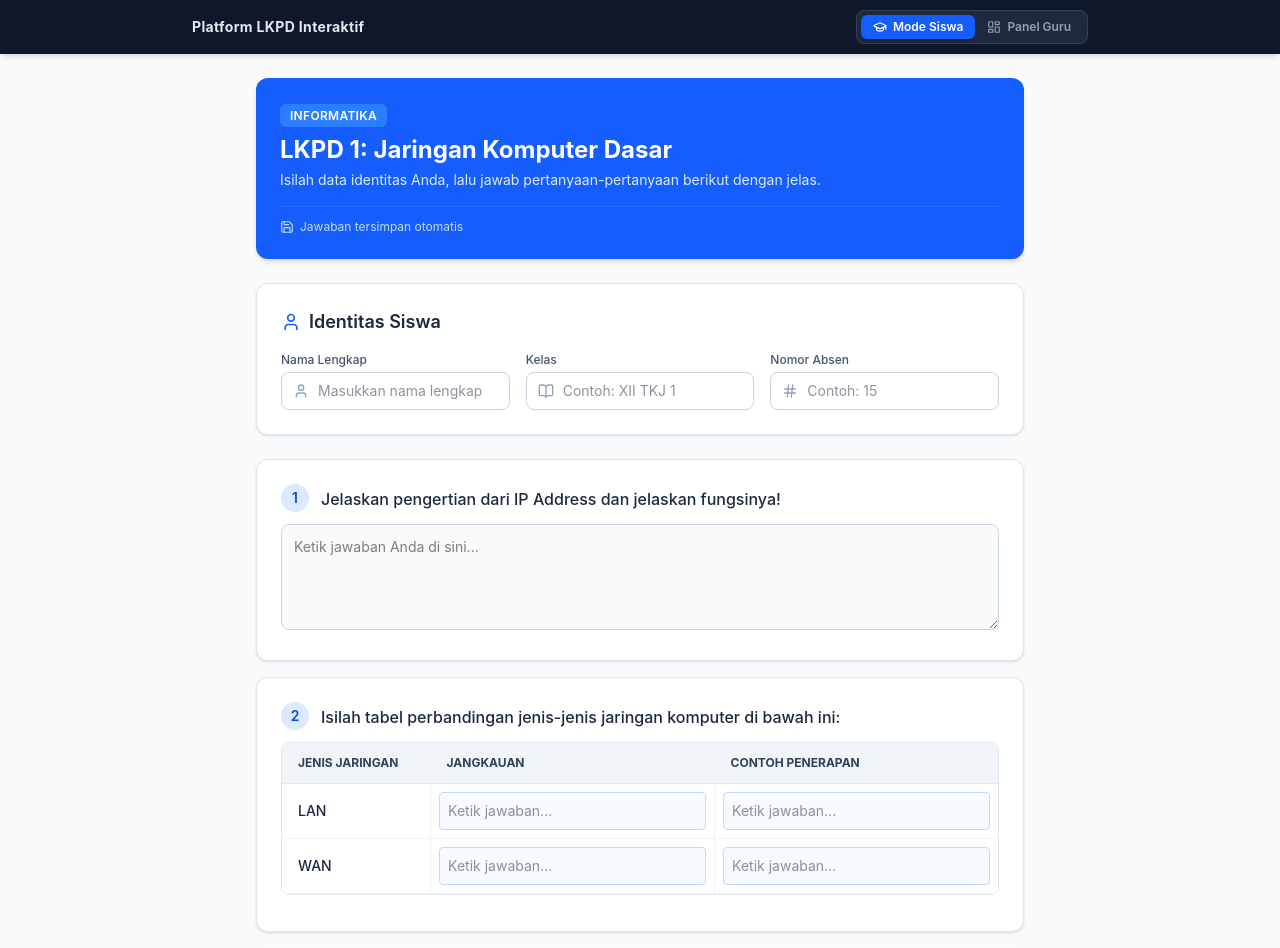
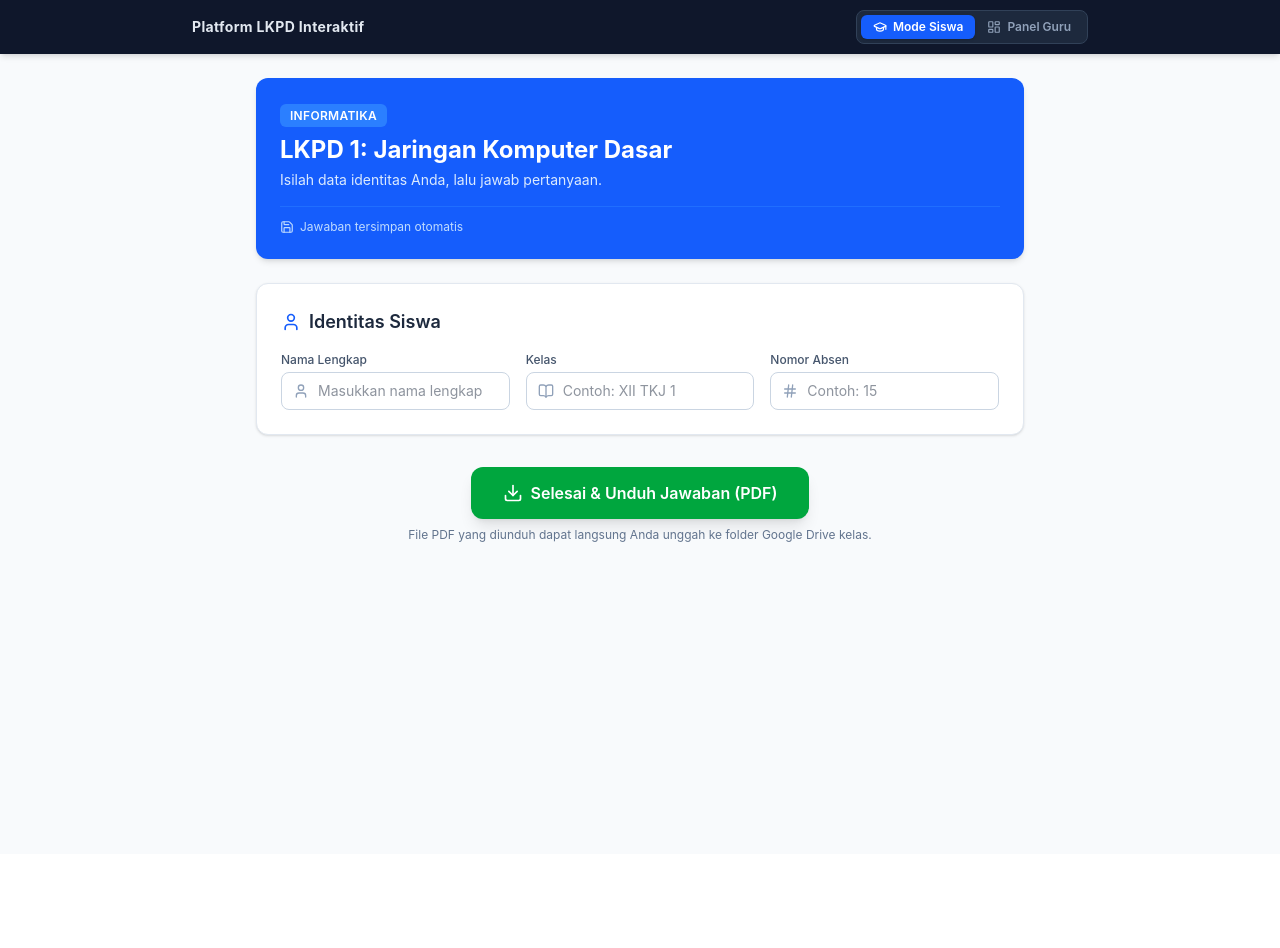
Before and after one commit to Roymundus/lkpd-interactive, a React (Vite) app: page / in a window 1280 px wide. Shown: the top 948 px of the page. After the commit the page ends 854 px from the top, so only its background shows below. Built offline with nearby package versions, Linux system fonts and the light colour scheme.

Commit message:
edit halaman lkpd

```diff
--- a/src/App.jsx
+++ b/src/App.jsx
@@ -4,65 +4,39 @@ import AdminDashboard from './pages/AdminDashboard';
 import { LayoutDashboard, GraduationCap, Loader2 } from 'lucide-react';
 import { supabase } from './utils/supabase';
 
-const defaultLKPD = {
-  id: 'lkpd-01',
-  title: 'LKPD 1: Jaringan Komputer Dasar',
-  subject: 'Informatika',
-  instructions: 'Isilah data identitas Anda, lalu jawab pertanyaan-pertanyaan berikut dengan jelas.',
-  questions: [
-    {
-      id: 'q1',
-      type: 'text',
-      questionText: 'Jelaskan pengertian dari IP Address dan jelaskan fungsinya!',
-    },
-    {
-      id: 'q2',
-      type: 'table',
-      questionText: 'Isilah tabel perbandingan jenis-jenis jaringan komputer di bawah ini:',
-      tableData: {
-        headers: ['Jenis Jaringan', 'Jangkauan', 'Contoh Penerapan'],
-        rows: [
-          ['LAN', '', ''],
-          ['WAN', '', ''],
-        ],
-      },
-    },
-    {
-      id: 'q3',
-      type: 'image',
-      questionText: 'Unggah foto hasil topologi jaringan yang sudah Anda gambar di buku tulis!',
-    },
-  ],
-};
+export default function App() {
+  const searchParams = new URLSearchParams(window.location.search);
+  const urlLkpdId = searchParams.get('id');
 
-function App() {
-  const [activeTab, setActiveTab] = useState('student'); // 'student' | 'admin'
-  const [currentLKPD, setCurrentLKPD] = useState(defaultLKPD);
-  const [isLoadingUrlLkpd, setIsLoadingUrlLkpd] = useState(true);
-  const [isUrlMode, setIsUrlMode] = useState(false); // Menandakan apakah dibuka lewat link khusus ?id=
+  const [activeTab, setActiveTab] = useState('student');
+  const [currentLKPD, setCurrentLKPD] = useState(null);
+  const [isLoading, setIsLoading] = useState(!!urlLkpdId);
 
   useEffect(() => {
-    const params = new URLSearchParams(window.location.search);
-    const lkpdId = params.get('id');
-
-    if (lkpdId) {
-      setIsUrlMode(true);
-      fetchLkpdFromSupabase(lkpdId);
+    if (urlLkpdId) {
+      fetchLkpdById(urlLkpdId);
     } else {
-      // Jika tidak ada parameter id di URL, gunakan localStorage seperti biasa
       const saved = localStorage.getItem('active_lkpd');
       if (saved) {
         try {
           setCurrentLKPD(JSON.parse(saved));
         } catch (e) {
-          console.error('Gagal parsing localStorage', e);
+          console.error(e);
         }
+      } else {
+        setCurrentLKPD({
+          id: 'lkpd-01',
+          title: 'LKPD 1: Jaringan Komputer Dasar',
+          subject: 'Informatika',
+          instructions: 'Isilah data identitas Anda, lalu jawab pertanyaan.',
+          questions: [],
+        });
       }
-      setIsLoadingUrlLkpd(false);
+      setIsLoading(false);
     }
-  }, []);
+  }, [urlLkpdId]);
 
-  const fetchLkpdFromSupabase = async (id) => {
+  const fetchLkpdById = async (id) => {
     try {
       const { data, error } = await supabase
         .from('lkpds')
@@ -75,41 +49,35 @@ function App() {
         setCurrentLKPD(data);
       }
     } catch (err) {
-      console.error('Gagal memuat LKPD dari URL:', err.message);
-      alert('LKPD tidak ditemukan di database atau tautan tidak valid.');
+      console.error('Gagal memuat LKPD:', err.message);
+      alert('LKPD tidak ditemukan di database.');
     } finally {
-      setIsLoadingUrlLkpd(false);
+      setIsLoading(false);
     }
   };
 
-  const handleSaveLKPD = (newLKPD) => {
-    setCurrentLKPD(newLKPD);
-    localStorage.setItem('active_lkpd', JSON.stringify(newLKPD));
-  };
-
-  if (isLoadingUrlLkpd) {
+  if (isLoading) {
     return (
       <div className="min-h-screen bg-slate-50 flex flex-col items-center justify-center text-slate-600 gap-2">
         <Loader2 className="w-8 h-8 animate-spin text-blue-600" />
-        <p className="text-sm font-medium">Memuat LKPD dari server...</p>
+        <p className="text-sm font-medium">Memuat LKPD untuk siswa...</p>
       </div>
     );
   }
 
-  // Jika diakses melalui tautan khusus siswa (?id=...), tampilkan halaman siswa penuh tanpa topbar admin
-  if (isUrlMode) {
+  // JIKA DIAKSES MENGGUNAKAN LINK SISWA (?id=...), TAMPILKAN HANYA HALAMAN SISWA TANPA NAVBAR/ADMIN
+  if (urlLkpdId) {
     return <StudentPage lkpdData={currentLKPD} />;
   }
 
+  // Tampilan Utama Guru (Tanpa parameter ?id=)
   return (
     <div className="min-h-screen bg-slate-50 flex flex-col">
-      {/* Top Bar Switcher Mode untuk Guru */}
       <header className="bg-slate-900 text-white px-4 py-2.5 shadow-md sticky top-0 z-50">
         <div className="max-w-4xl mx-auto flex items-center justify-between">
           <span className="font-bold text-xs sm:text-sm tracking-wide text-slate-200">
             Platform LKPD Interaktif
           </span>
-
           <div className="flex bg-slate-800 p-1 rounded-lg border border-slate-700">
             <button
               onClick={() => setActiveTab('student')}
@@ -135,16 +103,19 @@ function App() {
         </div>
       </header>
 
-      {/* Main Content View */}
       <main className="flex-1">
         {activeTab === 'student' ? (
           <StudentPage lkpdData={currentLKPD} />
         ) : (
-          <AdminDashboard currentLKPD={currentLKPD} onSaveLKPD={handleSaveLKPD} />
+          <AdminDashboard
+            currentLKPD={currentLKPD}
+            onSaveLKPD={(newLkpd) => {
+              setCurrentLKPD(newLkpd);
+              localStorage.setItem('active_lkpd', JSON.stringify(newLkpd));
+            }}
+          />
         )}
       </main>
     </div>
   );
 }
-
-export default App;
```
